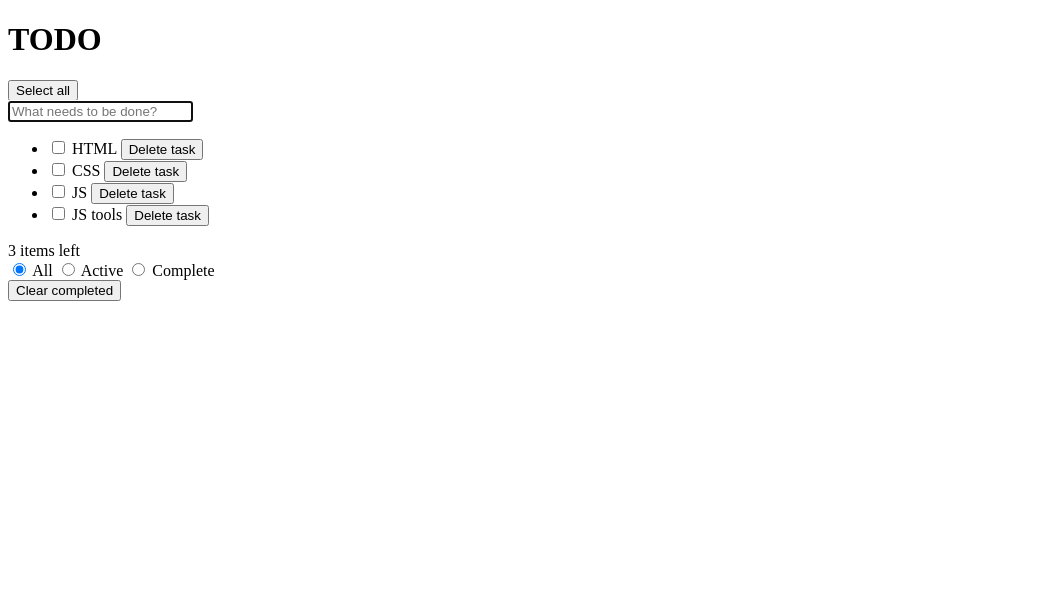
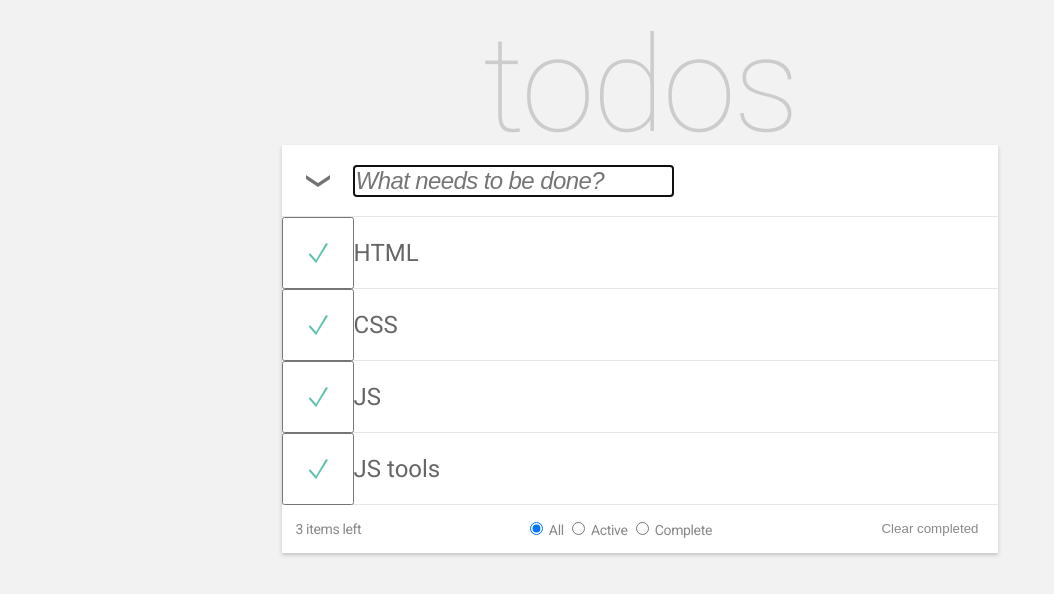
Before and after one commit to ok-technopolis-2020/Igor_Samokhin, a plain HTML site: page index.html in a window 1280 px wide. Shown: the whole page, without its empty margins (0-1054 px from the left). Drawn offline with Linux system fonts and the light colour scheme.

Commit message:
CSS homework done without checkboxes and ratio buttons stylization

```diff
--- /dev/null
+++ b/css.css
@@ -0,0 +1,172 @@
+html {
+    background-color: #f2f2f2;
+}
+
+.document {
+    font-family: Roboto, serif;
+    display: flex;
+    justify-content: center;
+    margin: 0;
+}
+
+.app {
+    font-size: 24px;
+}
+
+.todo-header {
+    display: flex;
+    justify-content: center;
+}
+
+.title {
+    font-weight: 200;
+    font-size: calc((100vh - 300px) / (6) + 50px);
+    line-height: 21px;
+    letter-spacing: -2.5px;
+    color: #CCCCCC;
+    margin-block-start: 0.56em;
+    margin-block-end: 0.37em;
+}
+
+.app-frame {
+    background-color: #FFFFFF;
+    box-shadow: 0 2px 4px rgba(0, 0, 0, 0.2);
+    width: 56vw;
+}
+
+.main-controls {
+    display: flex;
+    height: 3em;
+    box-shadow: inset 0 -1px 0 #E6E6E6;
+}
+
+.main-controls__select-all {
+    display: inline-flex;
+    width: 3em;
+}
+
+.main-controls__select-all-button {
+    display: block;
+    height: 1.98em;
+    width: 1.98em;
+    background-color: inherit;
+    background-image: url("icons/select-all.png");
+    background-repeat: no-repeat;
+    background-position: center;
+    border-width: 0;
+    margin: auto;
+    text-indent: -9999px;
+}
+
+.main-controls__select-all-button:hover{
+    cursor: pointer;
+}
+
+.main-controls__input {
+    display: flex;
+    align-items: center;
+}
+
+.main-controls__input-field {
+    font-size: inherit;
+    font-style: italic;
+    font-weight: 300;
+    letter-spacing: -0.6px;
+    color: #CCCCCC;
+    border: none;
+    background-color: inherit;
+    line-height: 21px;
+}
+
+li {
+    list-style-type: none;
+    height: 3em;
+}
+
+ul {
+    padding-left: 0;
+    margin-block-start: 0;
+    margin-block-end: 0;
+}
+
+.tasks-item__task {
+    display: flex;
+    width: inherit;
+    height: inherit;
+    box-shadow: inset 0px -1px 0px #E6E6E6;
+    color: #666666;
+}
+
+.tasks-item__status {
+    display: flex;
+    font-size: inherit;
+    height: 3em;
+    width: 3em;
+    margin: 0;
+    cursor: pointer;
+    position: relative;
+}
+
+.tasks-item__status::before{
+    content: '';
+    display: block;
+    height: 1.98em;
+    width: 1.98em;
+    border-radius: 50%;
+    border-width: 1px;
+    border-color: black;
+    margin: auto;
+    background-image: url("icons/completed.png");
+    background-repeat: no-repeat;
+    background-position: center;
+}
+
+.tasks-item__task-name{
+    margin-top: auto;
+    margin-bottom: auto;
+}
+
+.tasks-item__delete-button{
+    font-size: inherit;
+    border-width: 0;
+    margin: auto .99em auto auto;
+    height: .99em;
+    width: .99em;
+    opacity: 0;
+    background-image: url("icons/close.png");
+    background-repeat: no-repeat;
+    background-position: center;
+    background-color: inherit;
+    text-indent: -9999px;
+}
+
+.tasks-item__task:hover {
+    background-color: #FAFAFA;
+}
+
+.side-controls{
+    display: flex;
+    height: 2em;
+    justify-content: space-between;
+}
+
+.side-controls__item{
+    margin: auto .99em;
+    font-size: 14px;
+    color: #888888;
+    letter-spacing: -0.35px;
+}
+
+.side-controls__clear-completed{
+    border: 0;
+    color: #888888;
+    background-color: inherit;
+}
+
+.task-filter__text:hover {
+    cursor: pointer;
+}
+
+.side-controls__clear-completed:hover{
+    cursor: pointer;
+}
--- a/index.html
+++ b/index.html
@@ -4,12 +4,13 @@
 <head>
     <meta charset="UTF-8">
     <title>TODO</title>
-</head>
+    <link href="css.css" rel="stylesheet">
+    <link href='http://fonts.googleapis.com/css?family=Roboto:400,100,100italic,300,300italic,400italic,500,500italic,700,700italic,900italic,900' rel='stylesheet'></head>
 
 <body class="document">
 <div class="app">
     <header class="todo-header">
-        <h1 class="title">TODO</h1>
+        <h1 class="title">todos</h1>
     </header>
 
     <main class="app-frame">
@@ -29,7 +30,7 @@
                     <div class="tasks-item__task">
                         <input type="checkbox" class="tasks-item__status" aria-label="HTML task complete status">
                         <span class="tasks-item__task-name">HTML</span>
-                        <button class="tasks-item_delete-button">Delete task</button>
+                        <button class="tasks-item__delete-button">Delete task</button>
                     </div>
                 </li>
 
@@ -37,7 +38,7 @@
                     <div class="tasks-item__task">
                         <input type="checkbox" class="tasks-item__status" aria-label="CSS task complete status">
                         <span class="tasks-item__task-name">CSS</span>
-                        <button class="tasks-item_delete-button">Delete task</button>
+                        <button class="tasks-item__delete-button">Delete task</button>
                     </div>
                 </li>
 
@@ -45,7 +46,7 @@
                     <div class="tasks-item__task">
                         <input type="checkbox" class="tasks-item__status" aria-label="JS task complete status">
                         <span class="tasks-item__task-name">JS</span>
-                        <button class="tasks-item_delete-button">Delete task</button>
+                        <button class="tasks-item__delete-button">Delete task</button>
                     </div>
                 </li>
 
@@ -53,7 +54,7 @@
                     <div class="tasks-item__task">
                         <input type="checkbox" class="tasks-item__status" aria-label="JS tools task complete status">
                         <span class="tasks-item__task-name">JS tools</span>
-                        <button class="tasks-item_delete-button">Delete task</button>
+                        <button class="tasks-item__delete-button">Delete task</button>
                     </div>
                 </li>
             </ul>
```
Also changed, not shown: icons/close.png (added), icons/completed.png (added), icons/select-all.png (added).
